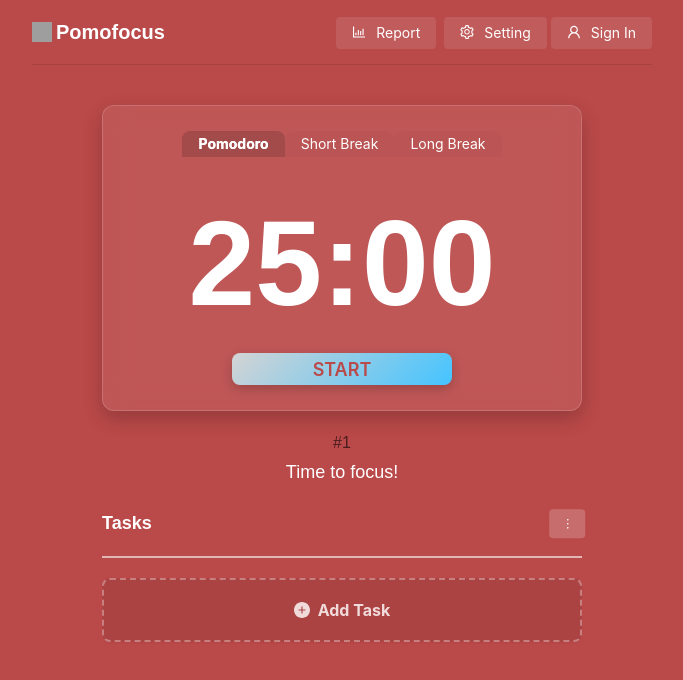
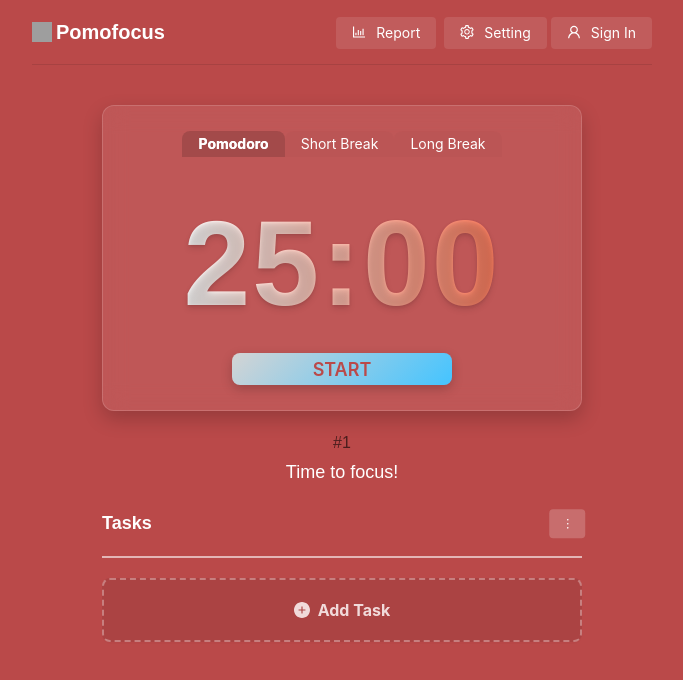
Before and after one commit to Abishek-077/TimeFy.V2, a React (Vite) app: page / in a window 1280 px wide. Shown: the top 680 px of the page, without its empty margins (298-981 px from the left). Built offline with nearby package versions, Linux system fonts and the light colour scheme; grey boxes are pictures that could not be loaded.

Commit message:
Chnages to the Timer Container

```diff
--- a/src/components/Timer/Timer.module.css
+++ b/src/components/Timer/Timer.module.css
@@ -1,4 +1,4 @@
-.timer {
+/* .timer {
   font-size: 120px;
   font-weight: bold;
   color: white;
@@ -9,4 +9,26 @@
   .timer {
     font-size: 100px;
   }
+} */
+.timer {
+  font-size: 120px;
+  font-weight: bold;
+  color: transparent;
+  text-align: center;
+  background: linear-gradient(90deg, #ffffff, #ff7e5f); /* White to light orange gradient */
+  -webkit-background-clip: text; /* Apply gradient to text */
+  background-clip: text;
+  text-shadow: 0px 4px 6px rgba(0, 0, 0, 0.1), 0px 1px 3px rgba(0, 0, 0, 0.1); /* Subtle shadow for a clean look */
+  letter-spacing: 2px; /* Adds slight spacing between letters for elegance */
+  transition: transform 0.3s ease-in-out; /* Smooth scaling effect */
 }
+
+.timer:hover {
+  transform: scale(1.05); /* Slight zoom-in effect on hover */
+}
+
+@media screen and (max-width: 786px) {
+  .timer {
+    font-size: 100px; /* Adjust font size for smaller screens */
+  }
+}
```
